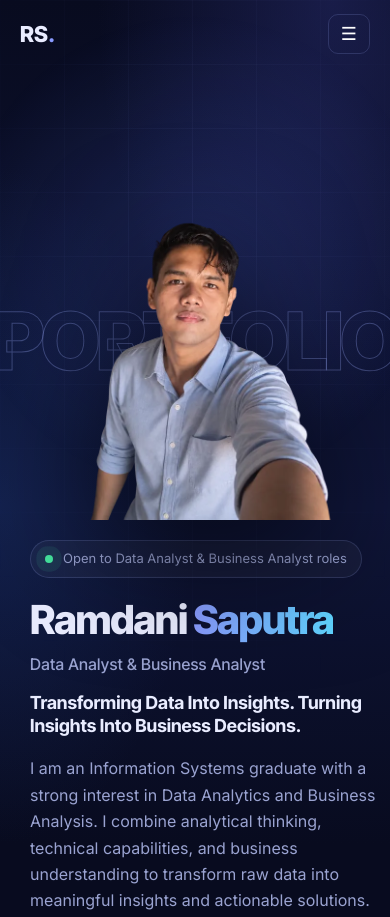
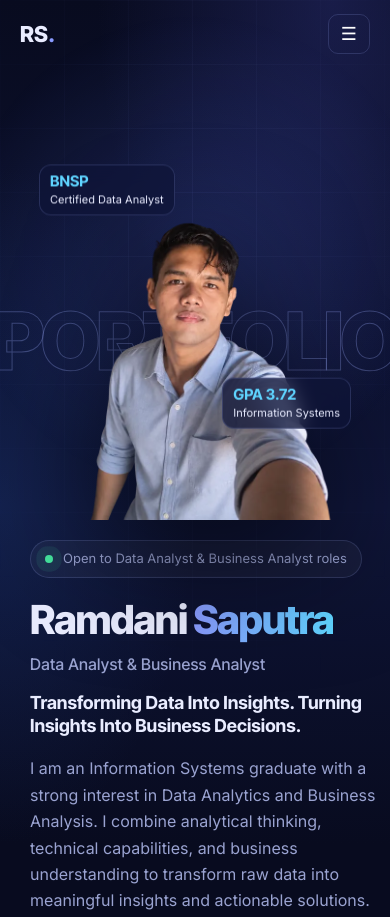
Before and after one commit to ramdanisaputra10/professional_portfolio, a plain HTML site: page index.html in a window 390 px wide. Shown: the top 917 px of the page. Drawn offline with Linux system fonts and the light colour scheme.

Commit message:
Update styles and improve email link functionality

```diff
--- a/index.html
+++ b/index.html
@@ -420,7 +420,23 @@
           top: 14%;
         }
         .chip {
-          display: none;
+          padding: 6px 10px;
+          font-size: 11px;
+        }
+        .chip b {
+          font-size: 15px;
+        }
+        .c1 {
+          left: -2%;
+          top: 14%;
+        }
+        .c2 {
+          right: -2%;
+          top: auto;
+          bottom: 22%;
+        }
+        #hero {
+          align-items: flex-start;
         }
       }
       /* about */
@@ -1079,7 +1095,7 @@
           ["3.72", "GPA, Information Systems"],
           ["567", "TOEFL score"],
           ["80+", "Members led as General Chair"],
-          ["+90%", "Event participation increase"],
+          ["+100k", "Data analyzed into meaningful insights"],
         ],
         skills: {
           "Data Analytics": ["Microsoft Excel", "Google Sheets", "SQL", "Google BigQuery", "Power BI", "DAX", "Power Query", "Looker Studio", "Python (Pandas)", "Data Cleaning", "Data Visualization", "Interactive Dashboards"],
@@ -1344,7 +1360,7 @@
           gm = `https://mail.google.com/mail/?view=cm&fs=1&to=${encodeURIComponent(c.email)}&su=${encodeURIComponent(sub)}&body=${encodeURIComponent(body)}`;
         const fb = (why) => {
           m.className = "ok";
-          m.innerHTML = `${why} Send it with: <a href="${gm}" target="_blank" rel="noopener">Gmail</a> · <a href="mailto:${c.email}?subject=${encodeURIComponent(sub)}&body=${encodeURIComponent(body)}">Gmail App</a> · <a href="#" id="cp">Copy message</a>`;
+          m.innerHTML = `${why} Send it with: <a href="${gm}" target="_blank" rel="noopener">Gmail</a> · <a href="mailto:${c.email}?subject=${encodeURIComponent(sub)}&body=${encodeURIComponent(body)}">Email app</a> · <a href="#" id="cp">Copy message</a>`;
           $("#cp").onclick = (x) => {
             x.preventDefault();
             navigator.clipboard.writeText(`To: ${c.email}\nSubject: ${sub}\n\n${body}`).then(
```
